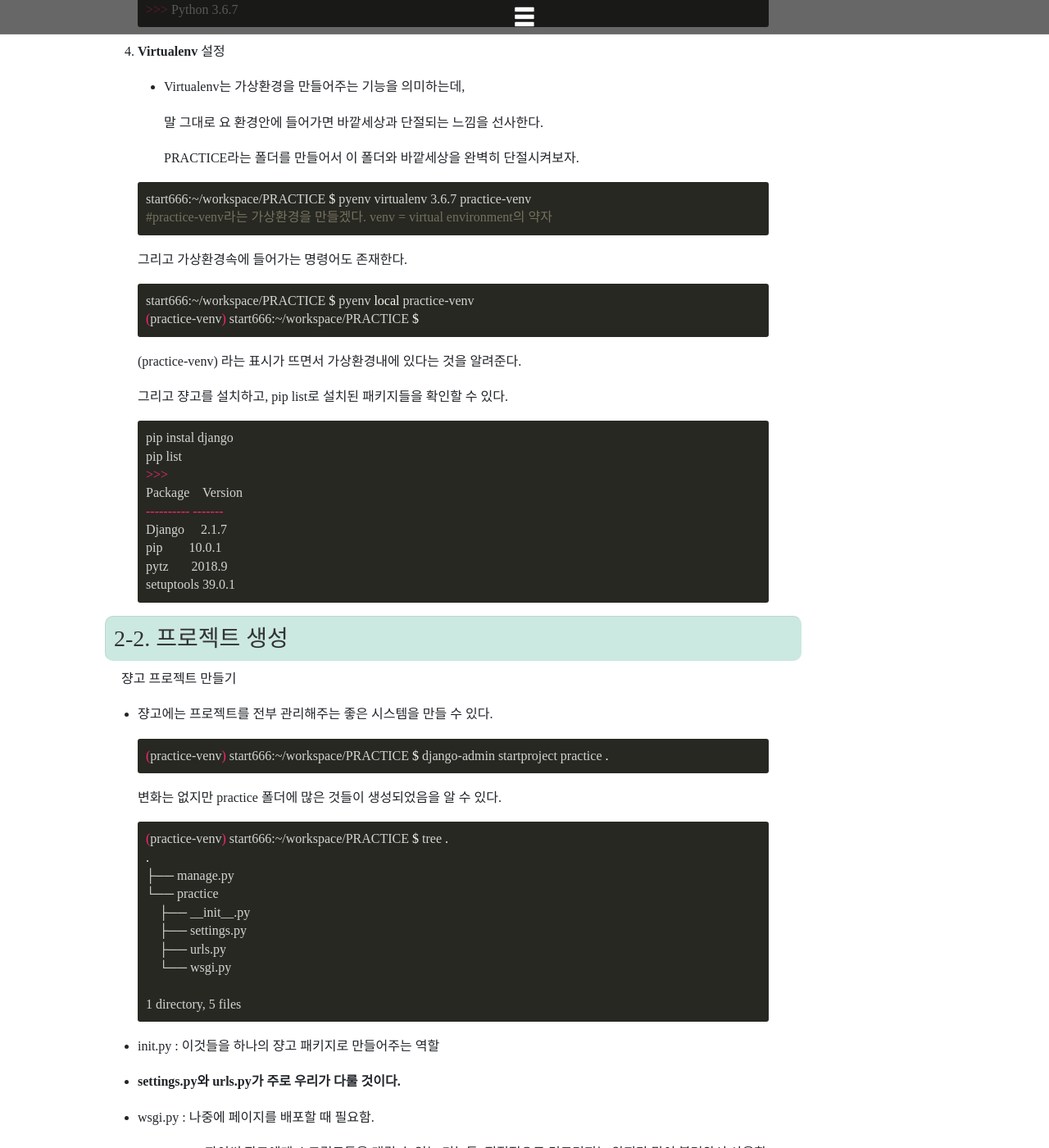
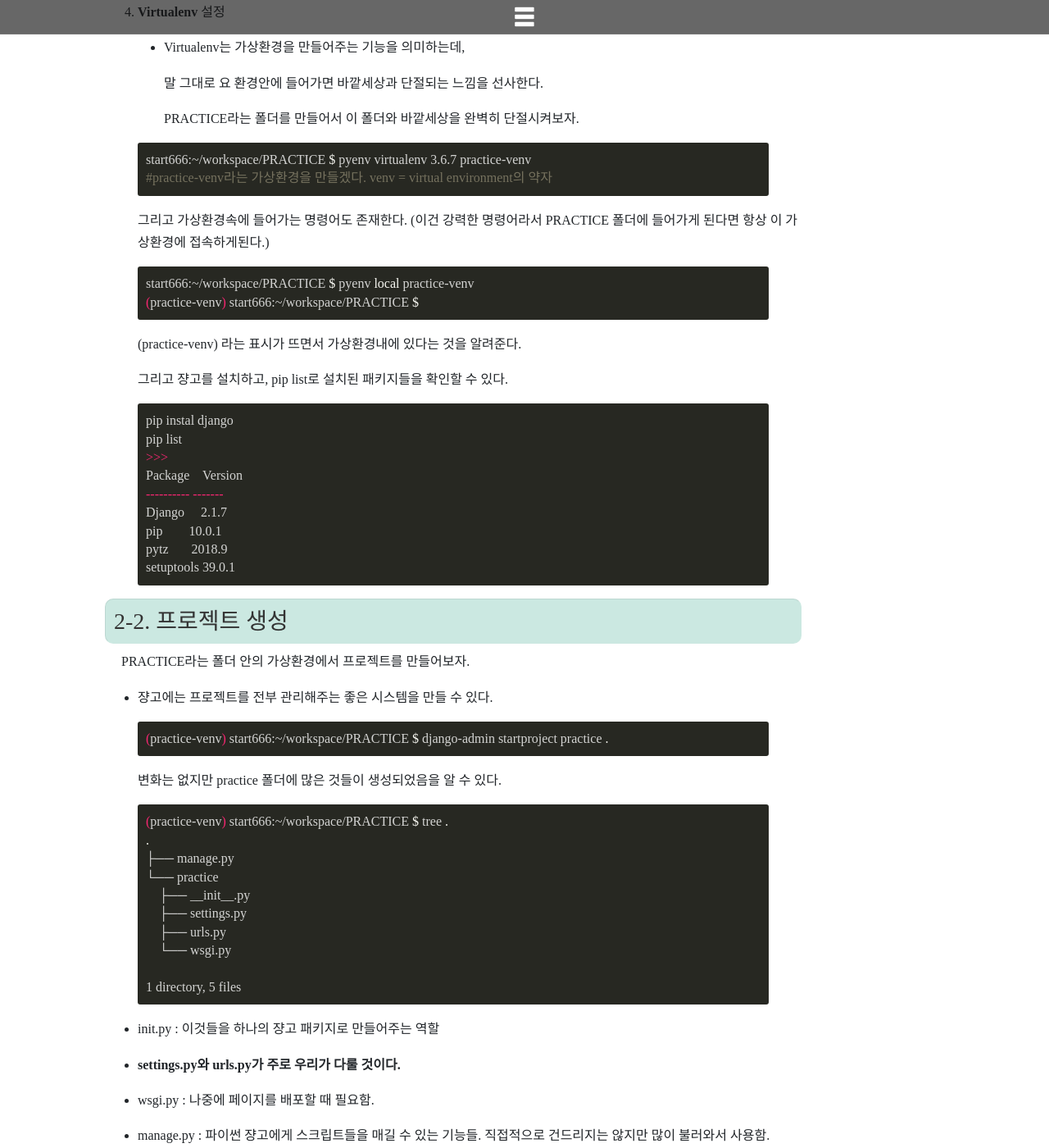
Before and after one commit to DongChanS/DongChanS.github.io, a Jekyll site: the page built from _posts/2019-02-13-30.md, in a window 1280 px wide and 1400 px high, scrolled down 5887 px. Shown: the whole window at 82% size. Built offline with Jekyll 4.4.1, drawn with Linux system fonts in a browser that asks for light colours; nearby versions of some CDN libraries; some web fonts are replaced; comment, search, counter and statistics services are not loaded; some of the changed text lies outside the part shown.

Commit message:
Update 2019-02-13-30.md

````diff
--- a/_posts/2019-02-13-30.md
+++ b/_posts/2019-02-13-30.md
@@ -200,6 +200,7 @@
    ```
 
    그리고 가상환경속에 들어가는 명령어도 존재한다.
+   (이건 강력한 명령어라서 PRACTICE 폴더에 들어가게 된다면 항상 이 가상환경에 접속하게된다.)
 
    ```bash
    start666:~/workspace/PRACTICE $ pyenv local practice-venv
@@ -224,7 +225,7 @@
 
 ### 2-2. 프로젝트 생성
 
-쟝고 프로젝트 만들기
+PRACTICE라는 폴더 안의 가상환경에서 프로젝트를 만들어보자.
 
 - 쟝고에는 프로젝트를 전부 관리해주는 좋은 시스템을 만들 수 있다.
 
@@ -329,6 +330,13 @@
 이런 식으로 쟝고는 **internationalization** ( i18n, 하나의 앱에서 다양한 언어를 지원) 기능을 지원하기 때문에 여러 국가의 언어를 사용할 수 있다.
 
 ## 3) 간단한 앱 만들기
+
+우리는 여태껏
+
+1. PRACTICE라는 폴더 안에 가상환경을 만들었고,
+2. 가상환경 안에 practice라는 프로젝트를 만들었다.
+
+쟝고에서는 프로젝트 하나에 여러 앱들을 만들어서 관리하기가 편하게 구성할 수 있다.
 
 ### 3-1. Blueprint
 
````
Also changed, not shown: other parts of _posts/2019-02-13-30.md (+1 -1 lines).
